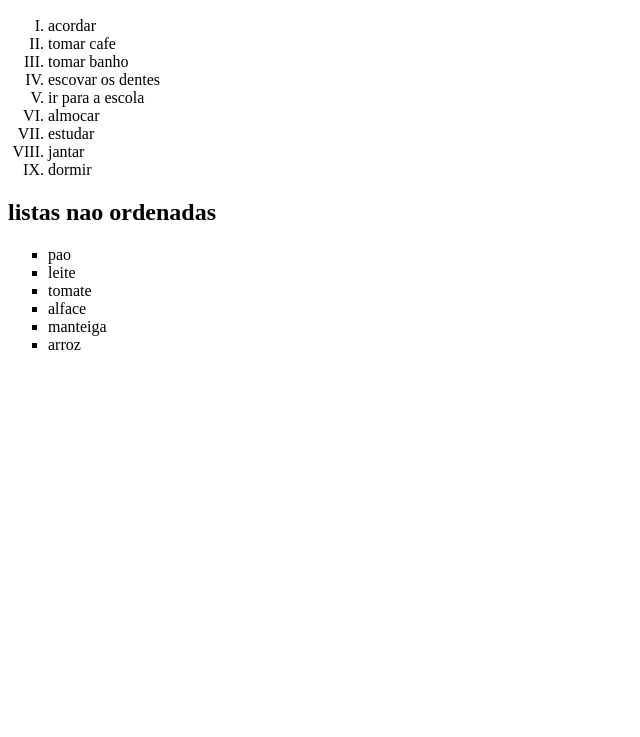
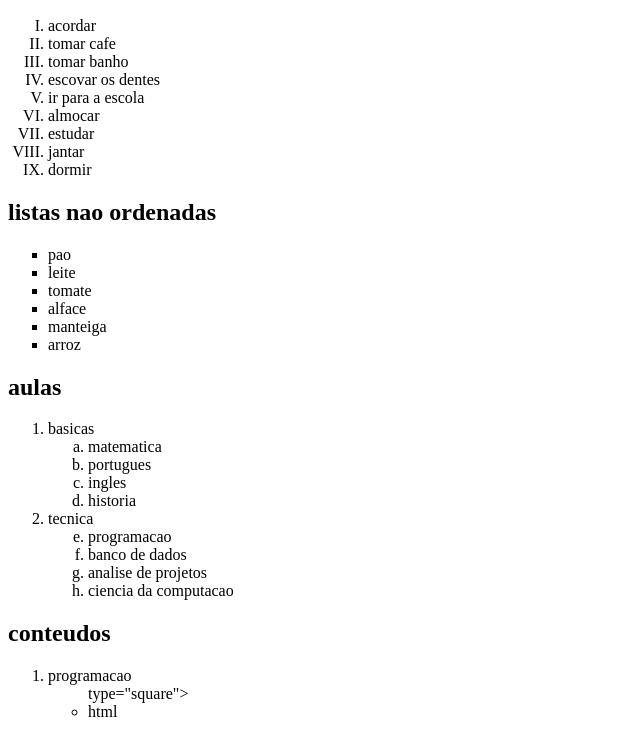
Before and after one commit to bruninhadograu/exoo3, a plain HTML site: page index.html in a window 1280 px wide. Shown: the part 110-847 px from the top of the page, without its empty margins (0-640 px from the left). Before the commit the page ends 800 px from the top, so only its background shows below. Drawn offline with Linux system fonts and the light colour scheme.

Commit message:
Add files via upload

```diff
--- a/index.html
+++ b/index.html
@@ -29,4 +29,28 @@
       <li>arroz</li>
     </ul>
 </body>
+<h2>aulas</h2>
+   <ol>
+       <li>basicas</li>
+       <ol type="a">
+         <li>matematica</li>
+         <li>portugues</li>
+         <li>ingles</li>
+         <li>historia</li>
+       </ol>
+       <li>tecnica</li>
+       <ol type="a" start="5"> <!--start da prosseguimento na organizacao da lista (precisa ser numeral)-->
+         <li>programacao</li>
+         <li>banco de dados</li>
+         <li>analise de projetos</li>
+         <li>ciencia da computacao</li>
+      </ol>
+   </ol>
+<h2>conteudos</h2>
+   <ol>
+      <li>programacao</li>
+         <ul>type="square">
+           <li>html</li>
+
+
 </html>
```
